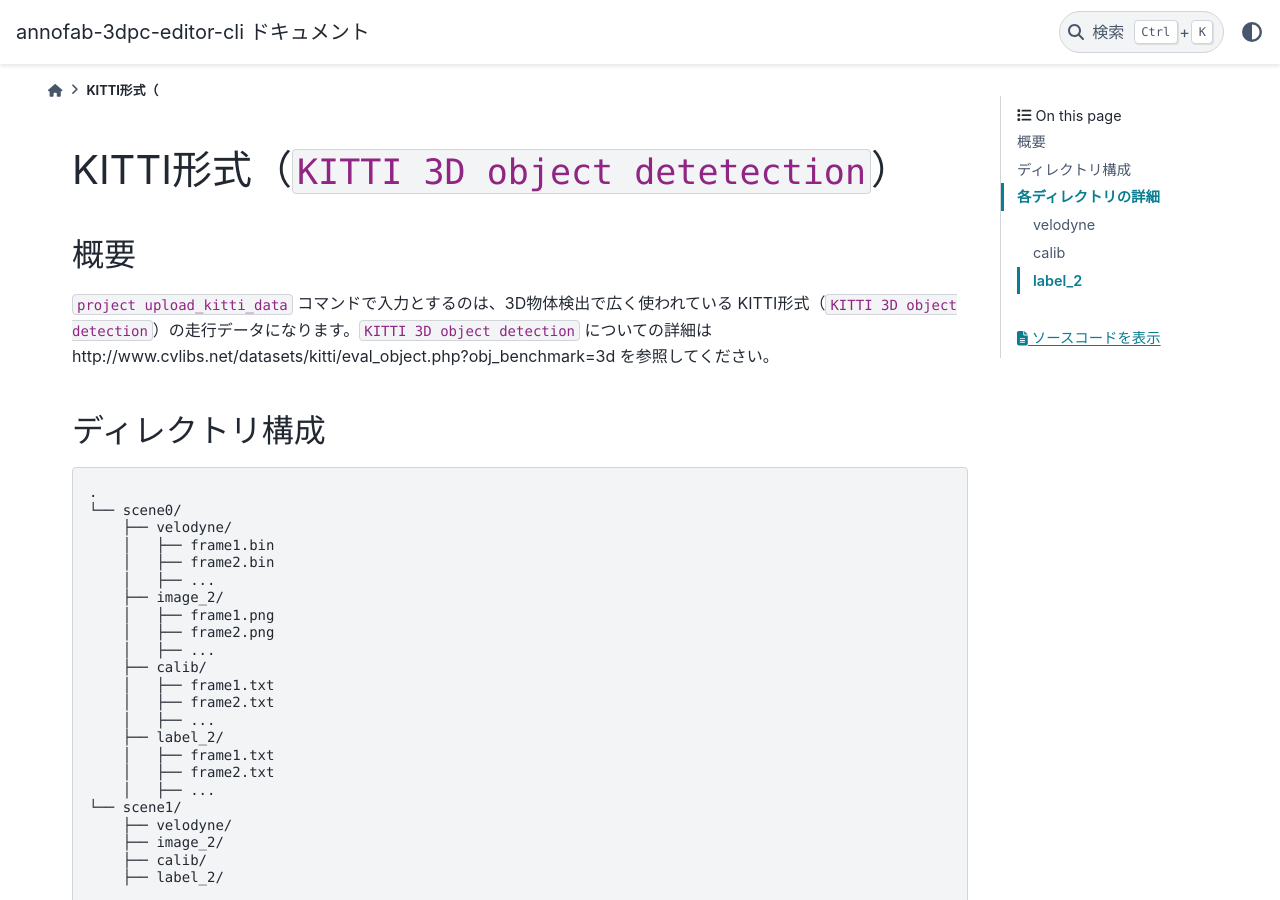
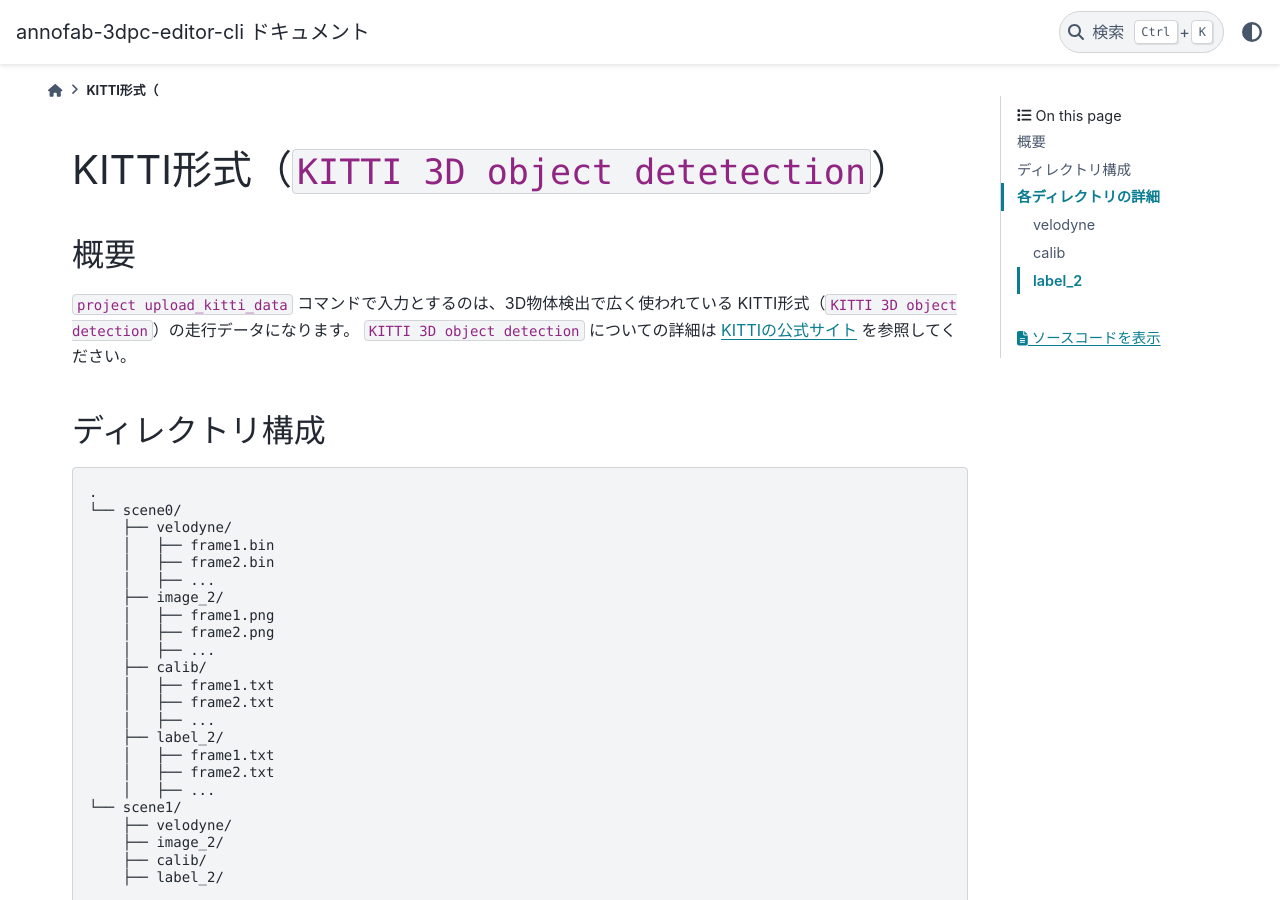
Before and after one commit to kurusugawa-computer/annofab-3dpc-editor-cli, a Sphinx documentation site: the page built from docs/user_guide/kitti_3d_object_detection.md, in a window 1280 px wide and 900 px high. Built offline with Sphinx 7.4.7 and the PyData theme 0.15.4, drawn with Linux system fonts in a browser that asks for light colours; some of the changed lines change nothing that is shown; some of the changed text lies outside the part shown.

Commit message:
生成されたHTMLでは、外部リンクが無効になっていたので、冗長だがmarkdownのリンク形式で記載した。

```diff
--- a/docs/user_guide/kitti_3d_object_detection.md
+++ b/docs/user_guide/kitti_3d_object_detection.md
@@ -1,7 +1,8 @@
 # KITTI形式（`KITTI 3D object detetection`）
 
 ## 概要
-`project upload_kitti_data` コマンドで入力とするのは、3D物体検出で広く使われている KITTI形式（`KITTI 3D object detection`）の走行データになります。`KITTI 3D object detection` についての詳細は http://www.cvlibs.net/datasets/kitti/eval_object.php?obj_benchmark=3d を参照してください。
+`project upload_kitti_data` コマンドで入力とするのは、3D物体検出で広く使われている KITTI形式（`KITTI 3D object detection`）の走行データになります。
+`KITTI 3D object detection` についての詳細は [KITTIの公式サイト](http://www.cvlibs.net/datasets/kitti/eval_object.php?obj_benchmark=3d) を参照してください。
 
 ## ディレクトリ構成
 
@@ -52,7 +53,7 @@
 
 binファイルの読み方は、以下を参照してください。
 
-- https://github.com/yanii/kitti-pcl/blob/3b4ebfd49912702781b7c5b1cf88a00a8974d944/KITTI_README.TXT#L80:L87
+- [https://github.com/yanii/kitti-pcl/blob/3b4ebfd49912702781b7c5b1cf88a00a8974d944/KITTI_README.TXT#L80:L87](https://github.com/yanii/kitti-pcl/blob/3b4ebfd49912702781b7c5b1cf88a00a8974d944/KITTI_README.TXT#L80:L87)
 
 
 ### calib
@@ -72,8 +73,8 @@
 
 各項目の詳細は以下を参照してください。
 
-- https://medium.com/test-ttile/kitti-3d-object-detection-dataset-d78a762b5a4
-- https://github.com/yanii/kitti-pcl/blob/3b4ebfd49912702781b7c5b1cf88a00a8974d944/KITTI_README.TXT#L142
+- [https://medium.com/test-ttile/kitti-3d-object-detection-dataset-d78a762b5a4](https://medium.com/test-ttile/kitti-3d-object-detection-dataset-d78a762b5a4)
+- [https://github.com/yanii/kitti-pcl/blob/3b4ebfd49912702781b7c5b1cf88a00a8974d944/KITTI_README.TXT#L142](https://github.com/yanii/kitti-pcl/blob/3b4ebfd49912702781b7c5b1cf88a00a8974d944/KITTI_README.TXT#L142)
 
 
 ### label_2
@@ -100,5 +101,5 @@
 
 各項目の詳細は以下を参照してください。
 
-- https://github.com/NVIDIA/DIGITS/issues/866
-- http://hirotaka-hachiya.hatenablog.com/entry/2018/02/10/163432
+- [https://github.com/NVIDIA/DIGITS/issues/866](https://github.com/NVIDIA/DIGITS/issues/866)
+- [http://hirotaka-hachiya.hatenablog.com/entry/2018/02/10/163432](http://hirotaka-hachiya.hatenablog.com/entry/2018/02/10/163432)
```
